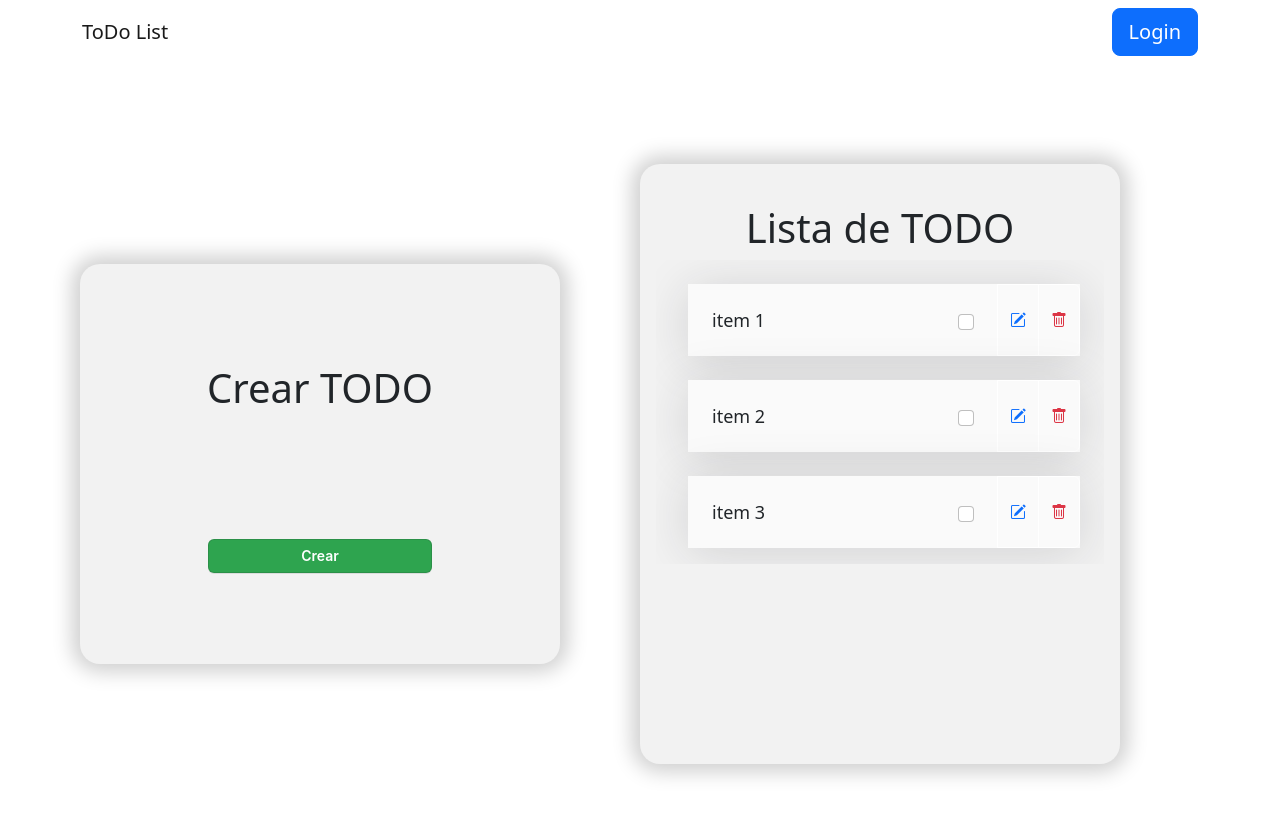
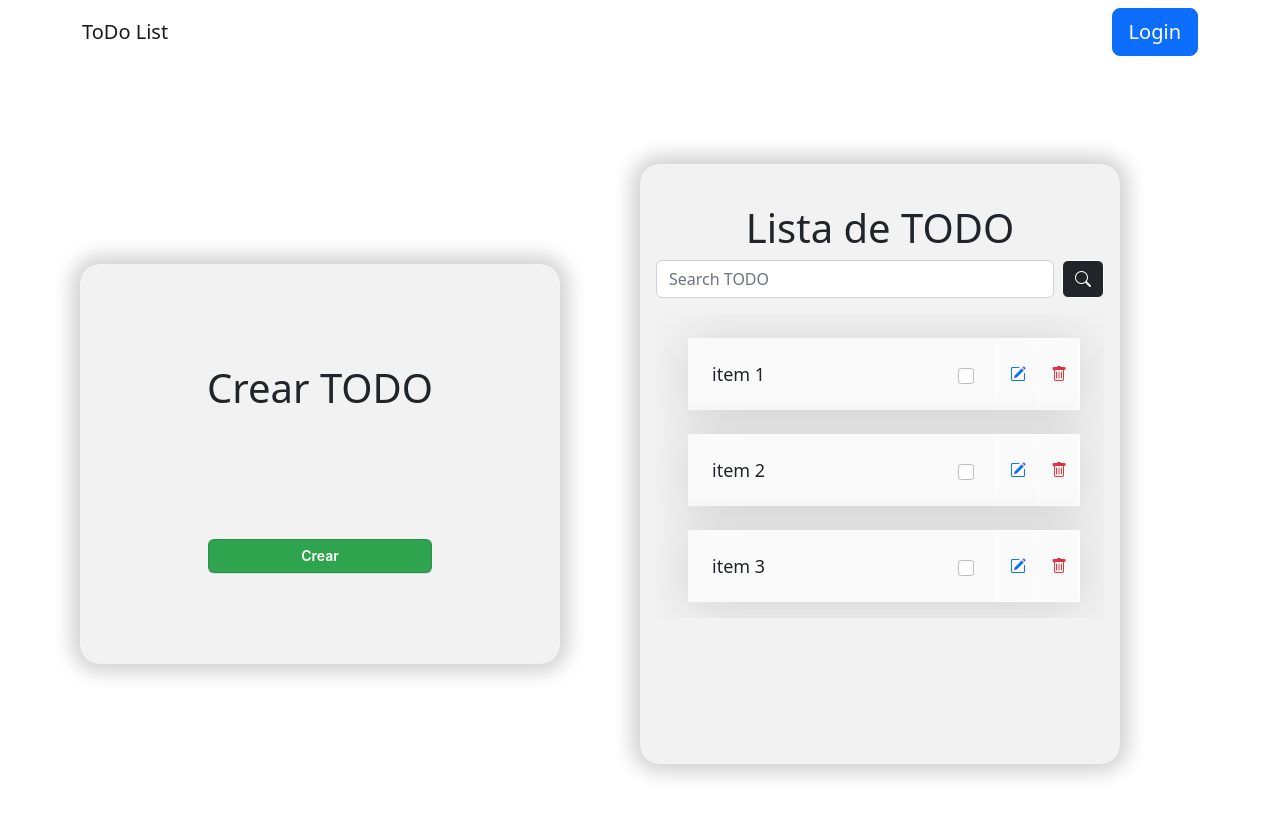
Before and after one commit to oscar13ud/practiceReact, a React (Create React App) app: page / in a window 1280 px wide. Shown: the top 816 px of the page. Built offline with nearby package versions, Linux system fonts and the light colour scheme.

Commit message:
Se agrega boton de buscar TODO

```diff
--- a/src/pages/mainView/ListTODO.tsx
+++ b/src/pages/mainView/ListTODO.tsx
@@ -2,30 +2,37 @@ import { useEffect, useState } from "react";
 import { Container } from "../../components/Container";
 import { ModalContainer } from "../../components/ModalContainer";
 import { itemsInit } from "../../dataMedia";
+import Form from "react-bootstrap/Form";
 
 export const ListTODO = (props: listTODO) => {
   console.log(props);
   const [modalDeleteElem, setModalDeleteElem] = useState<boolean>(false);
   const [idToDelete, setIdToDelete] = useState<number>(-1);
   const [list, setList] = useState(props.list);
+  const [search, setSearch] = useState("");
 
   useEffect(() => {
     setList(props.list);
   }, [props.list]);
 
   const deleteElement = (id: number) => {
-    const newList: { id: number; nameList: string }[] = [];
-
-    list.map((element) => {
-      element.id !== id && newList.push(element);
-    });
-    setList(newList);
+    props.delElement(id);
     setModalDeleteElem(false);
   };
 
   const deleteElem = (id: number) => {
     setIdToDelete(id);
     setModalDeleteElem(true);
+  };
+
+  const searchTODO = (search: string) => {
+    search.length
+      ? setList(
+          props.list.filter((element) => element.nameList.includes(search))
+        )
+      : setList(props.list);
+
+    setSearch(search);
   };
 
   return (
@@ -39,6 +46,24 @@ export const ListTODO = (props: listTODO) => {
         <Container height="h-75" width="w-75">
           <div className="d-flex flex-column h-100">
             <h1 className="text-center pt-4">Lista de TODO</h1>
+            <div className="d-flex">
+              <Form className=" w-100">
+                <Form.Control
+                  className="mb-3"
+                  type="text"
+                  placeholder="Search TODO"
+                  onChange={(ev) => searchTODO(ev.target.value)}
+                />
+              </Form>
+              <button
+                type="button"
+                className="btn btn-dark containerIcons py-0 mb-3 ms-2"
+                onClick={() => searchTODO(search)}
+              >
+                <i className="bi bi-search"></i>
+              </button>
+            </div>
+
             <div className="align-items-center d-flex flex-column overflow-auto">
               <ul className="w-100 pe-4">
                 {list.length ? (
@@ -103,4 +128,5 @@ interface listToShow {
 
 interface listTODO {
   list: itemsInit[];
+  delElement: (id: number) => void;
 }
--- a/src/pages/mainView/mainView.tsx
+++ b/src/pages/mainView/mainView.tsx
@@ -6,8 +6,18 @@ import { useState } from "react";
 export const MainView = () => {
   const [listTodo, setListTodo] = useState(list);
 
+  const deleteElement = (id: number) => {
+    const newList: { id: number; nameList: string }[] = [];
+
+    listTodo.map((element) => {
+      element.id !== id && newList.push(element);
+    });
+    setListTodo(newList);
+  };
+
   const propsList = {
     list: listTodo,
+    delElement: deleteElement,
   };
 
   const addTODO = (newTodo?: string) => {
```
